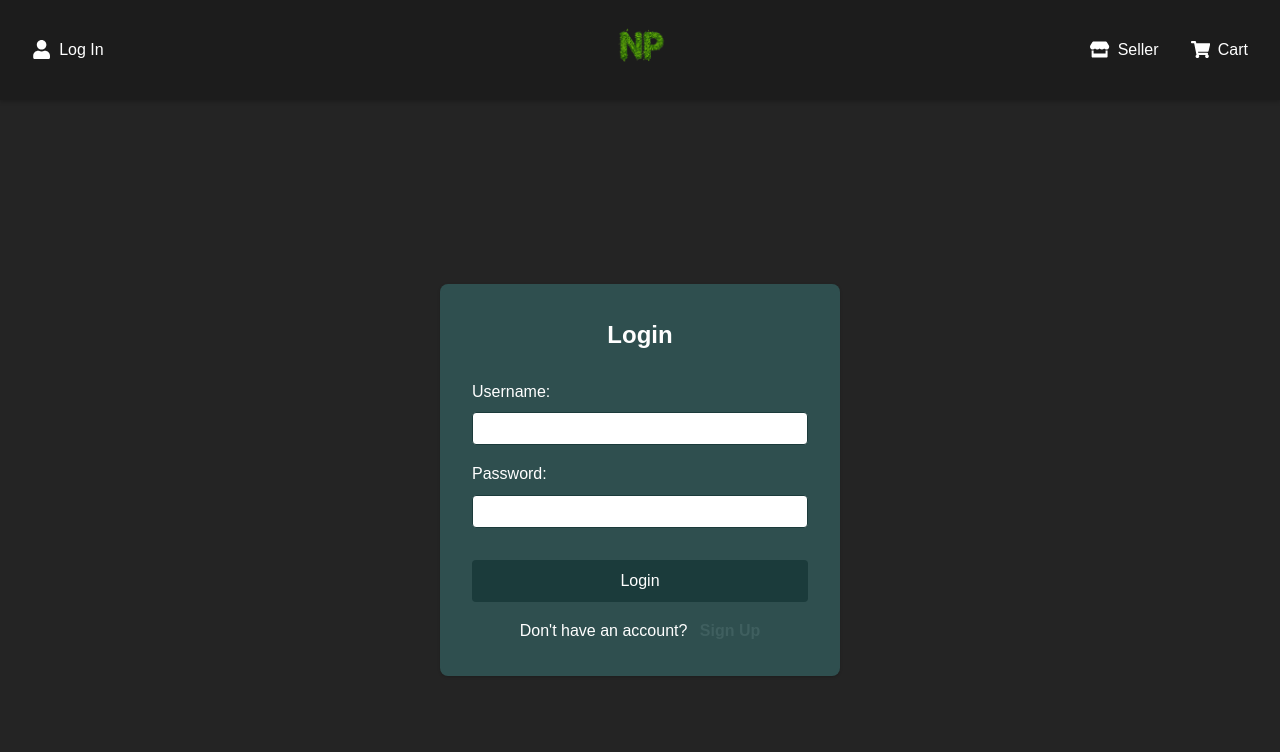
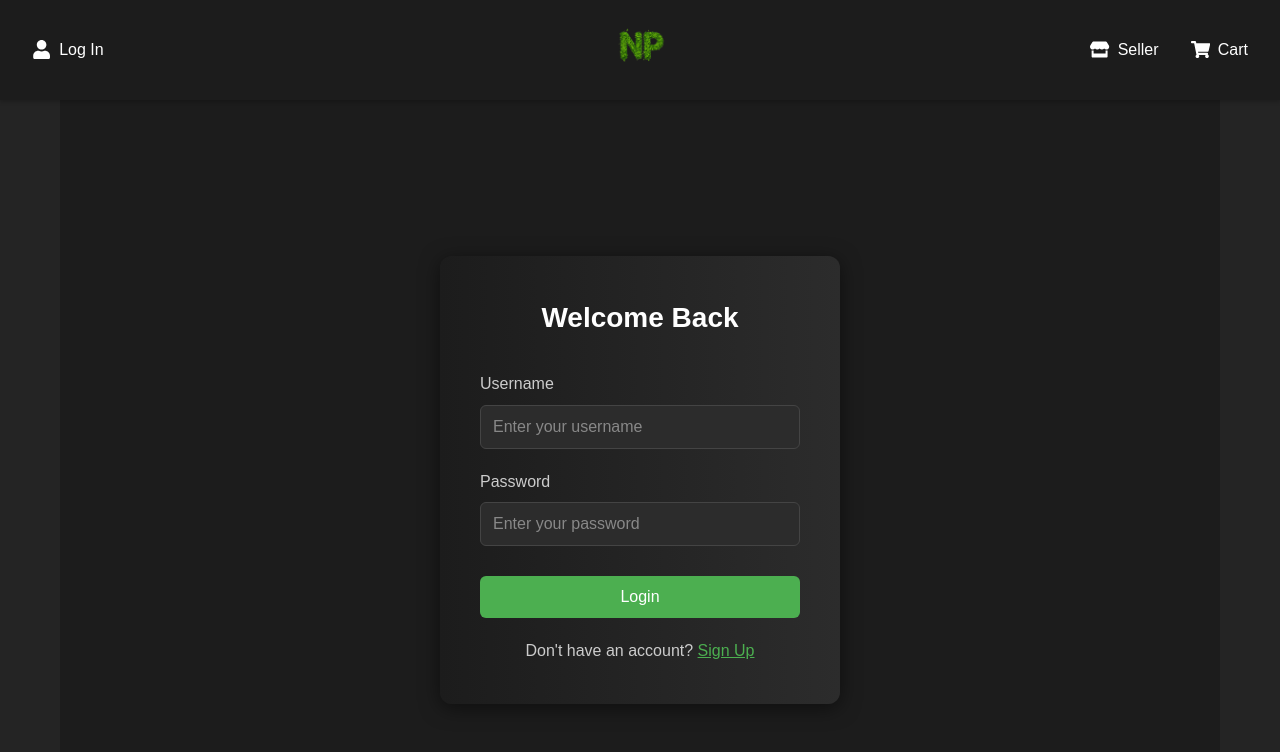
Before and after one commit to AdmiralMudkipz/Nature-Picture, a React (Vite) app in the folder Frontend/: page /login in a window 1280 px wide. Shown: the top 752 px of the page. Built offline with nearby package versions, Linux system fonts and the light colour scheme.

Commit message:
login ui update and cart

```diff
--- a/Frontend/src/components/Login.tsx
+++ b/Frontend/src/components/Login.tsx
@@ -1,7 +1,8 @@
 import { useState } from "react";
-import { useNavigate } from "react-router-dom";
+import { useNavigate, useLocation } from "react-router-dom";
 import { useUser } from "../context/UserContext"; // Import the UserContext hook
 import axios from "axios";
+import styled from "styled-components";
 
 interface LoginResponse {
   username: string;
@@ -15,11 +16,14 @@ const Login = () => {
   const [isLogin, setIsLogin] = useState(true);
   const [username, setUsername] = useState("");
   const [password, setPassword] = useState("");
+  const [error, setError] = useState<string | null>(null);
   const { setUser } = useUser(); // Destructure setUser from context to update the user state
   const navigate = useNavigate();
+  const location = useLocation();
 
   const handleSubmit = async (e: React.FormEvent) => {
     e.preventDefault();
+    setError(null);
 
     try {
       const response = await axios.post<LoginResponse>(
@@ -40,53 +44,162 @@ const Login = () => {
         email,
       });
 
-      // Redirect after successful login
-      navigate("/home");
+      const redirectPath = location.state?.from || "/home";
+      navigate(redirectPath);
       console.log("Login successful:", response.data);
-    } catch (error) {
+    } catch (error: any) {
       console.error("Login failed:", error);
-      alert("Login failed. Please check your credentials.");
+      setError(error.response?.data?.message || "Login failed. Please check your credentials.");
     }
   };
 
   return (
-    <div className="login-container">
-      <div className="login-box">
-        <h2>{isLogin ? "Login" : "Sign Up"}</h2>
-        <form onSubmit={handleSubmit}>
-          <div className="form-group">
-            <label htmlFor="username">Username:</label>
-            <input
+    <LoginContainer>
+      <LoginBox>
+        <Title>{isLogin ? "Welcome Back" : "Create Account"}</Title>
+        {error && <ErrorMessage>{error}</ErrorMessage>}
+        <Form onSubmit={handleSubmit}>
+          <FormGroup>
+            <Label htmlFor="username">Username</Label>
+            <Input
               type="text"
               id="username"
               value={username}
               onChange={(e) => setUsername(e.target.value)}
               required
+              placeholder="Enter your username"
             />
-          </div>
-          <div className="form-group">
-            <label htmlFor="password">Password:</label>
-            <input
+          </FormGroup>
+          <FormGroup>
+            <Label htmlFor="password">Password</Label>
+            <Input
               type="password"
               id="password"
               value={password}
               onChange={(e) => setPassword(e.target.value)}
               required
+              placeholder="Enter your password"
             />
-          </div>
-          <button type="submit" className="submit-btn">
+          </FormGroup>
+          <SubmitButton type="submit">
             {isLogin ? "Login" : "Sign Up"}
-          </button>
-        </form>
-        <p className="toggle-text">
+          </SubmitButton>
+        </Form>
+        <ToggleText>
           {isLogin ? "Don't have an account? " : "Already have an account? "}
-          <button className="toggle-btn" onClick={() => setIsLogin(!isLogin)}>
+          <ToggleButton onClick={() => setIsLogin(!isLogin)}>
             {isLogin ? "Sign Up" : "Login"}
-          </button>
-        </p>
-      </div>
-    </div>
+          </ToggleButton>
+        </ToggleText>
+      </LoginBox>
+    </LoginContainer>
   );
 };
 
+const LoginContainer = styled.div`
+  display: flex;
+  justify-content: center;
+  align-items: center;
+  min-height: 100vh;
+  background-color: #1c1c1c;
+  padding: 20px;
+`;
+
+const LoginBox = styled.div`
+  background: linear-gradient(to right, #1c1c1c, #2c2c2c);
+  padding: 40px;
+  border-radius: 12px;
+  width: 100%;
+  max-width: 400px;
+  box-shadow: 0 4px 20px rgba(0, 0, 0, 0.5);
+`;
+
+const Title = styled.h2`
+  color: #ffffff;
+  text-align: center;
+  margin-bottom: 30px;
+  font-size: 28px;
+`;
+
+const ErrorMessage = styled.div`
+  color: #ff4d4f;
+  text-align: center;
+  margin-bottom: 20px;
+  padding: 10px;
+  background-color: rgba(255, 77, 79, 0.1);
+  border-radius: 6px;
+`;
+
+const Form = styled.form`
+  display: flex;
+  flex-direction: column;
+  gap: 20px;
+`;
+
+const FormGroup = styled.div`
+  display: flex;
+  flex-direction: column;
+  gap: 8px;
+`;
+
+const Label = styled.label`
+  color: #cccccc;
+  font-size: 16px;
+`;
+
+const Input = styled.input`
+  padding: 12px;
+  border-radius: 6px;
+  border: 1px solid #444;
+  background-color: #2c2c2c;
+  color: #ffffff;
+  font-size: 16px;
+  transition: border-color 0.3s ease;
+
+  &:focus {
+    outline: none;
+    border-color: #4CAF50;
+  }
+
+  &::placeholder {
+    color: #888;
+  }
+`;
+
+const SubmitButton = styled.button`
+  background-color: #4CAF50;
+  color: white;
+  padding: 12px;
+  border: none;
+  border-radius: 6px;
+  font-size: 16px;
+  cursor: pointer;
+  transition: background-color 0.3s ease;
+  margin-top: 10px;
+
+  &:hover {
+    background-color: #45a049;
+  }
+`;
+
+const ToggleText = styled.p`
+  color: #cccccc;
+  text-align: center;
+  margin-top: 20px;
+`;
+
+const ToggleButton = styled.button`
+  background: none;
+  border: none;
+  color: #4CAF50;
+  cursor: pointer;
+  font-size: 16px;
+  padding: 0;
+  text-decoration: underline;
+
+  &:hover {
+    color: #45a049;
+  }
+`;
+
 export default Login;
--- a/Frontend/src/components/modalstuff/ListingWidget.tsx
+++ b/Frontend/src/components/modalstuff/ListingWidget.tsx
@@ -1,4 +1,4 @@
-import React, { useState, useEffect } from 'react';
+import React from 'react';
 import styled from 'styled-components';
 
 // WidgetProps Interface
@@ -7,60 +7,47 @@ interface WidgetProps {
   title: string;
   artist: string;
   price: number;
-  isLandscape: boolean;
+  sellerEmail: string;
+  id: string;
 }
 
-const Widget: React.FC<WidgetProps> = ({ image, title, artist, price, isLandscape }) => {
-  const [imageOrientation, setImageOrientation] = useState<'landscape' | 'portrait'>('landscape');
-
-  useEffect(() => {
-    const img = document.createElement('img');
-    img.src = image;
-    img.onload = () => {
-      setImageOrientation(img.naturalWidth > img.naturalHeight ? 'landscape' : 'portrait');
-    };
-  }, [image]);
-
+const Widget: React.FC<WidgetProps> = ({ image, title, artist, price, sellerEmail, id }) => {
   return (
-    <WidgetContainer isLandscape={imageOrientation === 'landscape'}>
-      <ImageContainer>
-        <Image
-          src={image}
-          alt={title}
-          onError={(e) => {
-            const target = e.target as HTMLImageElement;
-            target.src = 'https://via.placeholder.com/300x200?text=Image+Not+Found';
-          }}
-        />
-      </ImageContainer>
-      <InfoOverlay>
-        <Title>{title}</Title>
-        <Artist>By: {artist}</Artist>
-        <Price>${price.toFixed(2)}</Price>
-      </InfoOverlay>
+    <WidgetContainer>
+      <ImageWrapper>
+        <Image src={image} alt={title} />
+        <GradientOverlay />
+      </ImageWrapper>
+      <Overlay>
+        <Info>
+          <Title>{title}</Title>
+          <Artist>by {artist}</Artist>
+          <Price>${price.toFixed(2)}</Price>
+        </Info>
+      </Overlay>
     </WidgetContainer>
   );
 };
 
 // Styled-components
-const WidgetContainer = styled.div<{ isLandscape: boolean }>`
+const WidgetContainer = styled.div`
   position: relative;
-  width: ${({ isLandscape }) => (isLandscape ? '300px' : '200px')};
-  height: ${({ isLandscape }) => (isLandscape ? '200px' : '300px')};
-  border-radius: 8px;
+  width: 300px;
+  height: 300px;
+  border-radius: 12px;
   overflow: hidden;
-  margin: 10px;
-  transition: transform 0.3s ease, box-shadow 0.3s ease;
   cursor: pointer;
-  background: #2a2a2a;
+  box-shadow: 0 4px 6px rgba(0, 0, 0, 0.1);
+  transition: all 0.4s cubic-bezier(0.4, 0, 0.2, 1);
 
   &:hover {
-    transform: scale(1.05);
-    box-shadow: 0 4px 20px rgba(0, 0, 0, 0.3);
+    transform: translateY(-5px);
+    box-shadow: 0 8px 15px rgba(0, 0, 0, 0.2);
   }
 `;
 
-const ImageContainer = styled.div`
+const ImageWrapper = styled.div`
+  position: relative;
   width: 100%;
   height: 100%;
   overflow: hidden;
@@ -70,46 +57,79 @@ const Image = styled.img`
   width: 100%;
   height: 100%;
   object-fit: cover;
-  transition: transform 0.3s ease;
+  transition: transform 0.4s cubic-bezier(0.4, 0, 0.2, 1);
 
   ${WidgetContainer}:hover & {
     transform: scale(1.1);
   }
 `;
 
-const InfoOverlay = styled.div`
+const GradientOverlay = styled.div`
   position: absolute;
-  bottom: 0;
+  top: 0;
   left: 0;
   right: 0;
-  background: linear-gradient(to top, rgba(0, 0, 0, 0.9), transparent);
-  color: #ffffff;
-  padding: 15px;
-  transform: translateY(100%);
-  transition: transform 0.3s ease;
+  bottom: 0;
+  background: linear-gradient(
+    to bottom,
+    rgba(0, 0, 0, 0) 0%,
+    rgba(0, 0, 0, 0.7) 100%
+  );
+  opacity: 0;
+  transition: opacity 0.4s cubic-bezier(0.4, 0, 0.2, 1);
 
   ${WidgetContainer}:hover & {
+    opacity: 1;
+  }
+`;
+
+const Overlay = styled.div`
+  position: absolute;
+  top: 0;
+  left: 0;
+  right: 0;
+  bottom: 0;
+  display: flex;
+  align-items: flex-end;
+  padding: 1.5rem;
+  opacity: 0;
+  transform: translateY(20px);
+  transition: all 0.4s cubic-bezier(0.4, 0, 0.2, 1);
+
+  ${WidgetContainer}:hover & {
+    opacity: 1;
     transform: translateY(0);
   }
 `;
 
+const Info = styled.div`
+  text-align: left;
+  color: white;
+  width: 100%;
+`;
+
 const Title = styled.h3`
-  margin: 0 0 5px;
-  font-size: 18px;
+  margin: 0;
+  font-size: 1.4rem;
+  margin-bottom: 0.5rem;
   font-weight: 600;
+  text-shadow: 0 2px 4px rgba(0, 0, 0, 0.3);
 `;
 
 const Artist = styled.p`
-  margin: 0 0 5px;
-  font-size: 14px;
-  opacity: 0.9;
+  margin: 0;
+  font-size: 1rem;
+  color: rgba(255, 255, 255, 0.8);
+  margin-bottom: 0.5rem;
+  text-shadow: 0 1px 2px rgba(0, 0, 0, 0.3);
 `;
 
 const Price = styled.p`
   margin: 0;
-  font-size: 16px;
-  font-weight: 600;
+  font-size: 1.2rem;
+  font-weight: bold;
   color: #4CAF50;
+  text-shadow: 0 1px 2px rgba(0, 0, 0, 0.3);
 `;
 
 export default Widget;
--- a/Frontend/src/pages/Cart.tsx
+++ b/Frontend/src/pages/Cart.tsx
@@ -1,13 +1,316 @@
-// This is a React component for our Contact page
-const Cart = () => {
+import React, { useState, useEffect } from 'react';
+import styled from 'styled-components';
+import { useCart } from '../context/CartContext';
+import { useUser } from '../context/UserContext';
+import { useNavigate } from 'react-router-dom';
+import { FaTrash } from 'react-icons/fa';
+import emailjs from '@emailjs/browser';
+
+// Initialize EmailJS with your public key
+emailjs.init("YOUR_PUBLIC_KEY");
+
+const Cart: React.FC = () => {
+  const { items, removeFromCart, clearCart } = useCart();
+  const { user } = useUser();
+  const navigate = useNavigate();
+  const [isSending, setIsSending] = useState(false);
+  const [message, setMessage] = useState('');
+  const [error, setError] = useState<string | null>(null);
+
+  useEffect(() => {
+    // Reset error state when items change
+    setError(null);
+  }, [items]);
+
+  const handleSendEmail = async () => {
+    if (items.length === 0) {
+      setError('Your cart is empty!');
+      return;
+    }
+
+    if (!user) {
+      setError('Please log in to place an order');
+      return;
+    }
+
+    setIsSending(true);
+    setError(null);
+
+    try {
+      // Group items by seller email
+      const itemsBySeller = items.reduce((acc, item) => {
+        if (!acc[item.sellerEmail]) {
+          acc[item.sellerEmail] = [];
+        }
+        acc[item.sellerEmail].push(item);
+        return acc;
+      }, {} as Record<string, typeof items>);
+
+      // Send email to each seller
+      for (const [sellerEmail, sellerItems] of Object.entries(itemsBySeller)) {
+        const totalPrice = sellerItems.reduce((sum, item) => sum + item.price, 0);
+
+        const templateParams = {
+          to_email: sellerEmail,
+          from_name: user.username,
+          from_email: user.email,
+          message: message || 'No additional message provided.',
+          items: sellerItems.map(item => ({
+            title: item.title,
+            artist: item.artist,
+            price: item.price
+          })),
+          total_price: totalPrice
+        };
+
+        await emailjs.send(
+          'YOUR_SERVICE_ID',
+          'YOUR_TEMPLATE_ID',
+          templateParams
+        );
+      }
+
+      alert('Order placed successfully! Sellers will contact you shortly.');
+      clearCart();
+      navigate('/');
+    } catch (error) {
+      console.error('Error sending email:', error);
+      setError('Failed to place order. Please try again.');
+    } finally {
+      setIsSending(false);
+    }
+  };
+
+  if (items.length === 0) {
+    return (
+      <EmptyCartContainer>
+        <EmptyCartText>Your cart is empty</EmptyCartText>
+        <ContinueShoppingButton onClick={() => navigate('/')}>
+          Continue Shopping
+        </ContinueShoppingButton>
+      </EmptyCartContainer>
+    );
+  }
+
   return (
-    <div className="page">
-      <h1>Shopping Cart</h1>
-      <p>Your cart is currently empty.</p>
-      <p>Browse our collection to add items to your cart!</p>
-    </div>
+    <CartContainer>
+      <CartHeader>
+        <h2>Your Cart</h2>
+        <ClearCartButton onClick={clearCart}>
+          <FaTrash /> Clear Cart
+        </ClearCartButton>
+      </CartHeader>
+
+      {error && <ErrorMessage>{error}</ErrorMessage>}
+
+      <CartItems>
+        {items.map((item) => (
+          <CartItem key={item.id}>
+            <ItemImage src={item.image} alt={item.title} />
+            <ItemDetails>
+              <h3>{item.title}</h3>
+              <p>by {item.artist}</p>
+              <p>${item.price.toFixed(2)}</p>
+            </ItemDetails>
+            <RemoveButton onClick={() => removeFromCart(item.id)}>
+              <FaTrash />
+            </RemoveButton>
+          </CartItem>
+        ))}
+      </CartItems>
+
+      <MessageInput
+        placeholder="Add a message for the sellers (optional)"
+        value={message}
+        onChange={(e) => setMessage(e.target.value)}
+      />
+
+      <CartSummary>
+        <TotalAmount>
+          Total: ${items.reduce((sum, item) => sum + item.price, 0).toFixed(2)}
+        </TotalAmount>
+        <CheckoutButton
+          onClick={handleSendEmail}
+          disabled={isSending || !user}
+        >
+          {!user ? 'Please Log In' : isSending ? 'Processing...' : 'Place Order'}
+        </CheckoutButton>
+      </CartSummary>
+    </CartContainer>
   );
 };
 
-// This line makes our Contact component available to other files
+const CartContainer = styled.div`
+  padding: 2rem;
+  max-width: 1200px;
+  margin: 0 auto;
+  background-color: #1c1c1c;
+  min-height: 100vh;
+`;
+
+const CartHeader = styled.div`
+  display: flex;
+  justify-content: space-between;
+  align-items: center;
+  margin-bottom: 2rem;
+  color: #ffffff;
+
+  h2 {
+    margin: 0;
+  }
+`;
+
+const ClearCartButton = styled.button`
+  background: #ff4444;
+  color: white;
+  border: none;
+  padding: 0.5rem 1rem;
+  border-radius: 4px;
+  cursor: pointer;
+  display: flex;
+  align-items: center;
+  gap: 0.5rem;
+
+  &:hover {
+    background: #cc0000;
+  }
+`;
+
+const CartItems = styled.div`
+  display: flex;
+  flex-direction: column;
+  gap: 1rem;
+  margin-bottom: 2rem;
+`;
+
+const CartItem = styled.div`
+  display: flex;
+  align-items: center;
+  gap: 1rem;
+  padding: 1rem;
+  background: #2c2c2c;
+  border-radius: 8px;
+`;
+
+const ItemImage = styled.img`
+  width: 100px;
+  height: 100px;
+  object-fit: cover;
+  border-radius: 4px;
+`;
+
+const ItemDetails = styled.div`
+  flex: 1;
+  color: #ffffff;
+
+  h3 {
+    margin: 0 0 0.5rem 0;
+  }
+
+  p {
+    margin: 0;
+    color: #b0b0b0;
+  }
+`;
+
+const RemoveButton = styled.button`
+  background: none;
+  border: none;
+  color: #ff4444;
+  cursor: pointer;
+  padding: 0.5rem;
+
+  &:hover {
+    color: #cc0000;
+  }
+`;
+
+const MessageInput = styled.textarea`
+  width: 100%;
+  padding: 1rem;
+  margin-bottom: 2rem;
+  border: 1px solid #3c3c3c;
+  border-radius: 4px;
+  background: #2c2c2c;
+  color: #ffffff;
+  resize: vertical;
+  min-height: 100px;
+
+  &:focus {
+    outline: none;
+    border-color: #4c4c4c;
+  }
+`;
+
+const CartSummary = styled.div`
+  display: flex;
+  justify-content: space-between;
+  align-items: center;
+  padding: 1rem;
+  background: #2c2c2c;
+  border-radius: 8px;
+`;
+
+const TotalAmount = styled.div`
+  color: #ffffff;
+  font-size: 1.2rem;
+  font-weight: bold;
+`;
+
+const CheckoutButton = styled.button`
+  background: #4CAF50;
+  color: white;
+  border: none;
+  padding: 0.75rem 1.5rem;
+  border-radius: 4px;
+  cursor: pointer;
+  font-size: 1rem;
+
+  &:hover {
+    background: #45a049;
+  }
+
+  &:disabled {
+    background: #cccccc;
+    cursor: not-allowed;
+  }
+`;
+
+const EmptyCartContainer = styled.div`
+  display: flex;
+  flex-direction: column;
+  align-items: center;
+  justify-content: center;
+  min-height: 100vh;
+  background-color: #1c1c1c;
+  color: #ffffff;
+`;
+
+const EmptyCartText = styled.h2`
+  margin-bottom: 2rem;
+`;
+
+const ContinueShoppingButton = styled.button`
+  background: #4CAF50;
+  color: white;
+  border: none;
+  padding: 1rem 2rem;
+  border-radius: 4px;
+  cursor: pointer;
+  font-size: 1.1rem;
+
+  &:hover {
+    background: #45a049;
+  }
+`;
+
+const ErrorMessage = styled.div`
+  color: #ff4444;
+  background: rgba(255, 68, 68, 0.1);
+  padding: 1rem;
+  border-radius: 4px;
+  margin-bottom: 1rem;
+  text-align: center;
+`;
+
 export default Cart;
```
Also changed, not shown: Frontend/src/pages/Home.tsx (+28 -20 lines).
